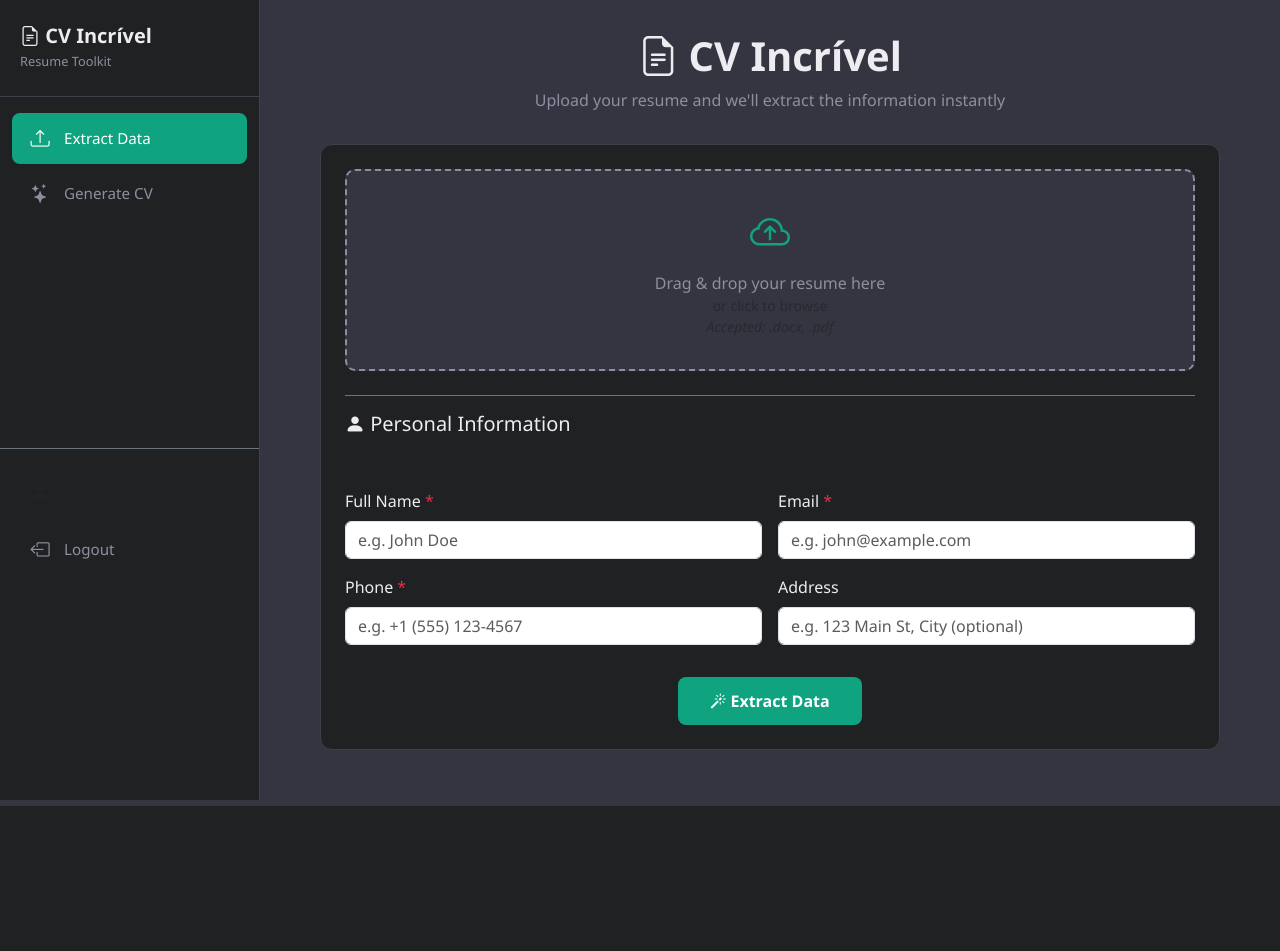
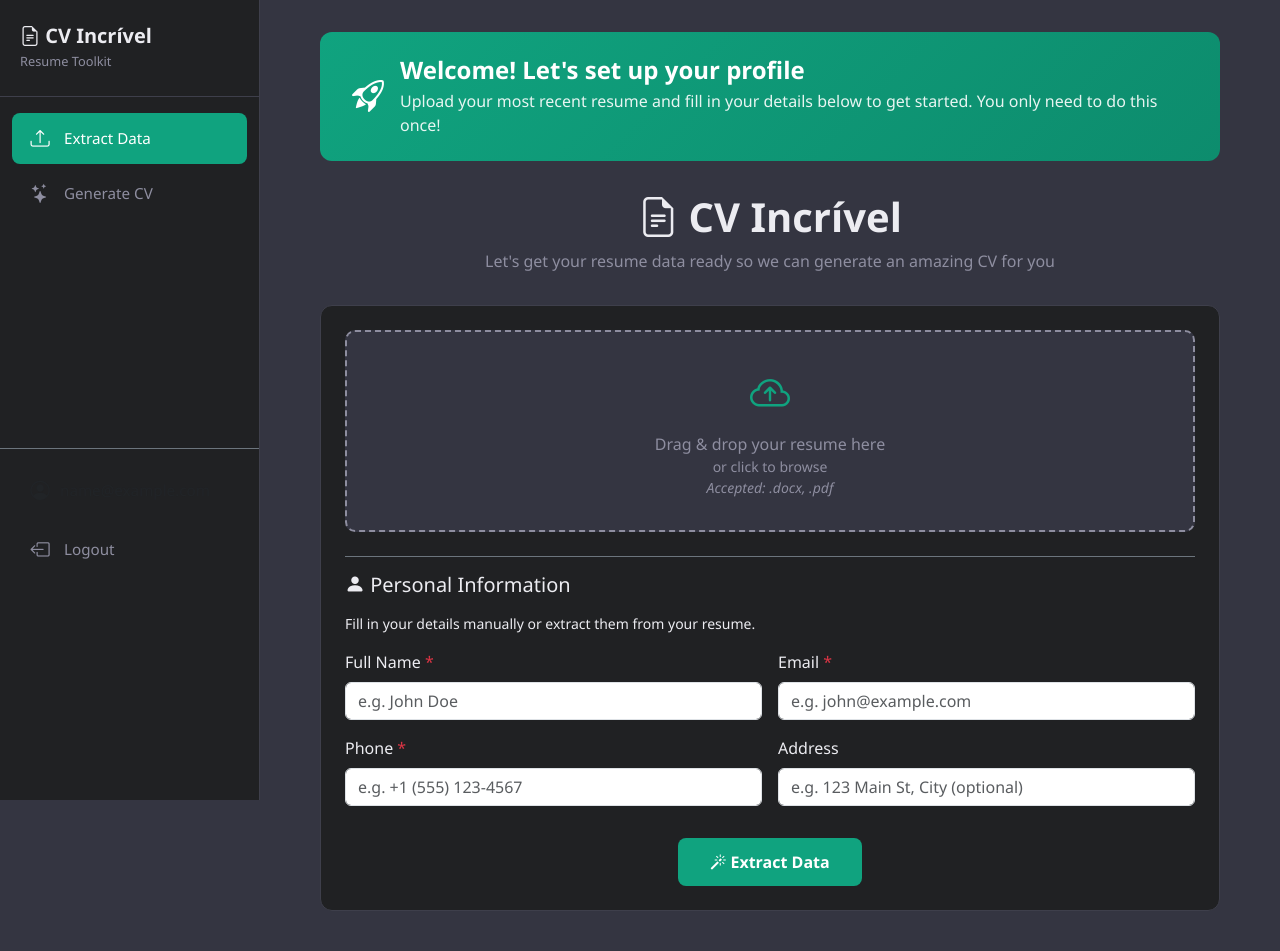
Before and after one commit to arthur-sanches/cv-incrivel, a Django app: page /add_info/ in a window 1280 px wide. Shown: the top 951 px of the page. Before the commit the page ends 806 px from the top, so only its background shows below. Run offline with Django 5.2, Linux system fonts and the light colour scheme; the visitor is signed in with stand-in values (Sample User, id 1); data that the repository does not hold is empty.

Commit message:
Make data extraction a main step in profile set up

```diff
--- a/dataretriever/templates/dataretriever/upload.html
+++ b/dataretriever/templates/dataretriever/upload.html
@@ -4,6 +4,31 @@
 
 {% block extra_styles %}
     <style>
+        .setup-banner {
+            background: linear-gradient(135deg, var(--accent-color), #0d8c6d);
+            color: white;
+            border-radius: 12px;
+            padding: 1.5rem 2rem;
+            margin-bottom: 2rem;
+            display: flex;
+            align-items: center;
+            gap: 1rem;
+        }
+
+        .setup-banner i {
+            font-size: 2rem;
+        }
+
+        .setup-banner h4 {
+            margin: 0;
+            font-weight: 700;
+        }
+
+        .setup-banner p {
+            margin: 0.25rem 0 0 0;
+            opacity: 0.9;
+        }
+
         .upload-area {
             border: 2px dashed var(--muted-color);
             border-radius: 10px;
@@ -124,9 +149,23 @@
 
 {% block content %}
     <div class="main-container">
+        {% if is_first_time %}
+        <div class="setup-banner">
+            <i class="bi bi-rocket-takeoff"></i>
+            <div>
+                <h4>Welcome! Let's set up your profile</h4>
+                <p>Upload your most recent resume and fill in your details below to get started. You only need to do this once!</p>
+            </div>
+        </div>
+        {% endif %}
+
         <div class="page-header">
             <h1><i class="bi bi-file-earmark-text"></i> CV Incrível</h1>
+            {% if is_first_time %}
+            <p>Let's get your resume data ready so we can generate an amazing CV for you</p>
+            {% else %}
             <p>Upload your resume and we'll extract the information instantly</p>
+            {% endif %}
         </div>
 
         <div class="upload-card">
@@ -135,15 +174,15 @@
                 <div class="upload-area" id="dropZone">
                     <i class="bi bi-cloud-arrow-up"></i>
                     <p class="mt-2">Drag & drop your resume here</p>
-                    <p class="text-muted small">or click to browse</p>
-                    <p class="text-muted small fst-italic">Accepted: .docx, .pdf</p>
+                    <p class="small">or click to browse</p>
+                    <p class="small fst-italic">Accepted: .docx, .pdf</p>
                     {{ form.file }}
                 </div>
 
                 <!-- Personal Information Fields -->
                 <div class="mt-4 pt-3 border-top border-secondary">
                     <h5 class="mb-3"><i class="bi bi-person-fill"></i> Personal Information</h5>
-                    <p class="text-muted small mb-3">Fill in your details manually or extract them from your resume.</p>
+                    <p class="small mb-3">Fill in your details manually or extract them from your resume.</p>
                     <div class="row g-3">
                         <div class="col-md-6">
                             <label for="{{ personal_info_form.name.id_for_label }}" class="form-label">{{ personal_info_form.name.label }} <span class="text-danger">*</span></label>
@@ -193,7 +232,7 @@
             {% if extracted_text %}
             <div class="extracted-text">{{ extracted_text|escape }}</div>
             {% if redacted_fields %}
-            <div class="mt-2 text-muted small">
+            <div class="mt-2 small">
                 <i class="bi bi-shield-lock-fill"></i> Personal data redacted: {{ redacted_fields|join:", " }}
             </div>
             {% endif %}
--- a/dataretriever/views.py
+++ b/dataretriever/views.py
@@ -1,7 +1,7 @@
 import re
 
 from django.contrib.auth.decorators import login_required
-from django.shortcuts import render
+from django.shortcuts import redirect, render
 
 from .forms import ResumeUploadForm, PersonalInfoForm
 from .extractors import extract_text_from_docx, extract_text_from_pdf
@@ -37,6 +37,7 @@ def index(request):
     extraction_done = False
     personal_info_form = PersonalInfoForm()
     redacted_fields = []
+    is_first_time = not Resume.objects.filter(user=request.user).exists()
 
     if request.method == "POST":
         form = ResumeUploadForm(request.POST, request.FILES)
@@ -124,8 +125,12 @@ def index(request):
                             user=request.user,
                             defaults={"resume_data": resume_data},
                         )
+
+                        # Redirect to generate_cv after successful extraction
+                        return redirect("generate_cv")
                     except Exception as e:
-                        error = f"AI processing failed: {str(e)}"
+                        error = f"Processing failed. Please try again later."
+                        print(f"Error during AI processing: {str(e)}")
             except Exception as e:
                 ext = filename.lower().split(".")[-1] if "." in filename else ""
                 suggestion = ""
@@ -149,5 +154,6 @@ def index(request):
             "extraction_done": extraction_done,
             "redacted_fields": redacted_fields,
             "active_page": "extract",
+            "is_first_time": is_first_time,
         },
     )
--- a/login/views.py
+++ b/login/views.py
@@ -10,10 +10,15 @@ class CustomLoginView(LoginView):
     authentication_form = EmailAuthenticationForm
 
     def get_success_url(self):
+        # First-time user — send to resume setup page
+        if not self.request.user.resume.exists():
+            return "/add_info/"
         return "/generate_cv/"
 
     def dispatch(self, request, *args, **kwargs):
         if request.user.is_authenticated:
+            if not request.user.resume.exists():
+                return redirect("/add_info/")
             return redirect("/generate_cv/")
         return super().dispatch(request, *args, **kwargs)
 
--- a/templates/base.html
+++ b/templates/base.html
@@ -162,7 +162,7 @@
         <div class="sidebar-nav border-top border-secondary pt-3 mt-auto">
             <div class="nav-item d-flex align-items-center gap-2 text-muted small px-3 mb-2">
                 <i class="bi bi-person-circle"></i>
-                <span>{{ user.username }}</span>
+                <span>{{ user.email }}</span>
             </div>
             <a href="{% url 'logout' %}" class="nav-item">
                 <i class="bi bi-box-arrow-left"></i> Logout
```
Also changed, not shown: generate_cv/views.py (+6 -1 lines).
